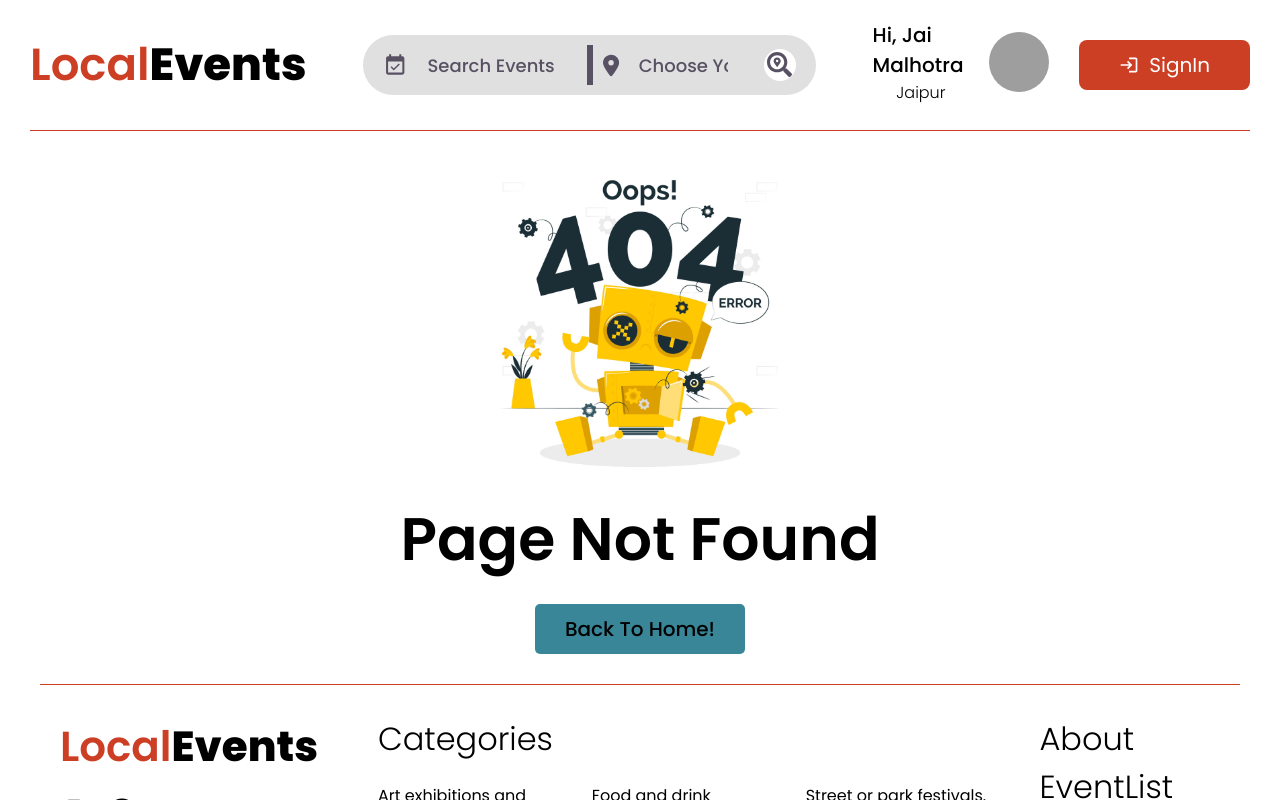
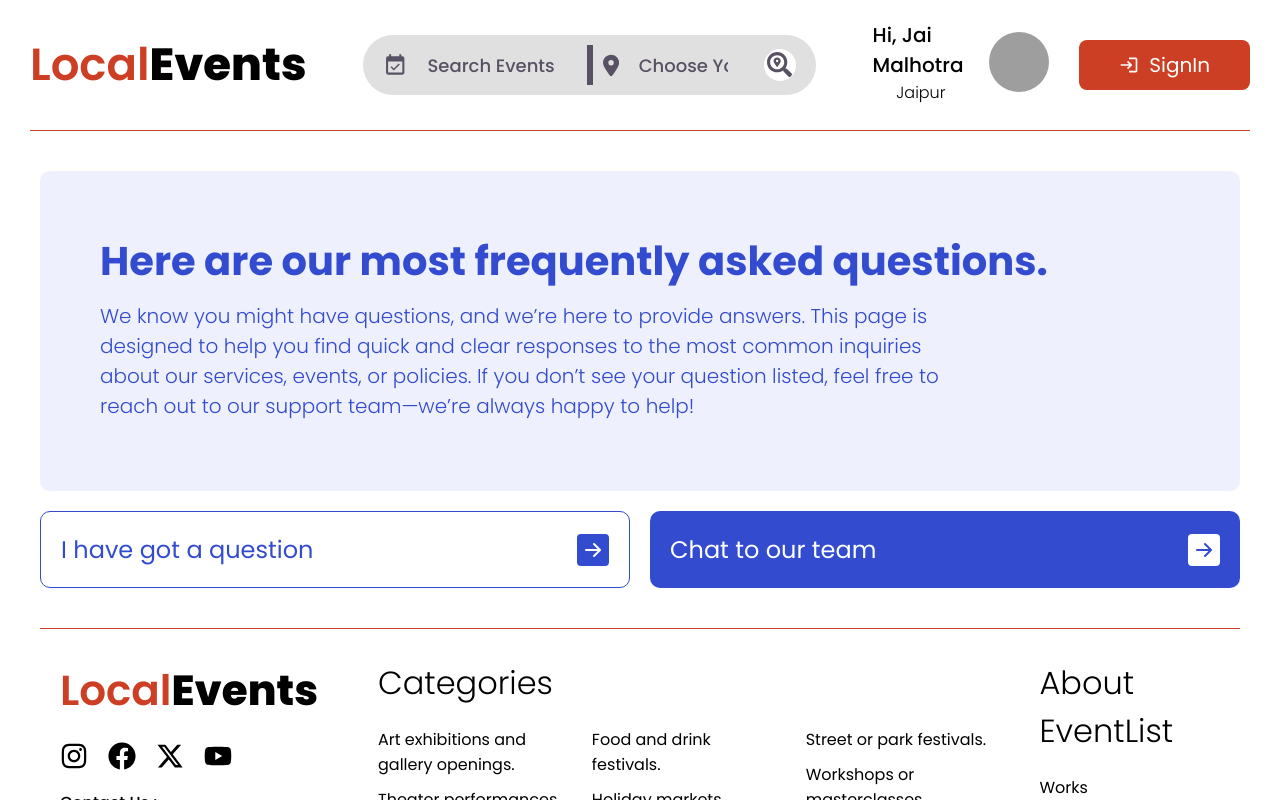
Before and after one commit to jaimalhotra11/local-Event-project, a React (Vite) app: page /faq in a window 1280 px wide. Shown: the top 800 px of the page. Built offline with nearby package versions, Linux system fonts and the light colour scheme; grey boxes are pictures that could not be loaded.

Commit message:
Commit Surendra - Faq Section

```diff
--- a/src/App.jsx
+++ b/src/App.jsx
@@ -9,6 +9,7 @@ import Signup from "./pages/Signup.jsx";
 import Login from "./pages/Login.jsx";
 import Eventslists from "./pages/Eventslists.jsx";
 import Footer from "./components/Footer.jsx";
+import Faq from "./pages/Faq-page/Faq.jsx";
 
 function App() {
   return (
@@ -24,6 +25,7 @@ function App() {
           <Route path="/login" element={<Login />} />
           <Route path="/events-list" element={<Eventslists />} />
           <Route path="*" element={<Erros404 />} />
+          <Route path="/faq" element={<Faq/>}/>
         </Routes>
         <Footer />
       </Router>
--- a/src/components/Footer.jsx
+++ b/src/components/Footer.jsx
@@ -1,8 +1,13 @@
 import "../components/Footer.css";
 import { FaInstagram, FaFacebook, FaYoutube } from "react-icons/fa";
 import { FaXTwitter } from "react-icons/fa6";
+import { useNavigate } from "react-router-dom";
 
 function Footer() {
+  const navigate = useNavigate();
+  const GotoFaq = () =>{
+    navigate("/faq");
+  };
   return (
     <>
       <div className="footer">
@@ -92,7 +97,7 @@ function Footer() {
               <li className="footer-middle-li">Pricing</li>
               <li className="footer-middle-li">About</li>
               <li className="footer-middle-li">Process</li>
-              <li className="footer-middle-li">Answers</li>
+              <li className="footer-middle-li" onClick={GotoFaq}>Answers</li>
               <li className="footer-middle-li">Blogs</li>
               <li className="footer-middle-li">Contact Us</li>
             </ul>
--- /dev/null
+++ b/src/pages/Faq-page/Faq.css
@@ -0,0 +1,72 @@
+.faq{
+    margin: 40px 40px;
+}
+
+.faq-header{
+    background: #EEF0FD;
+    border-radius: 10px;
+    padding: 60px;
+}
+
+.faq-heading{
+    font-size: 40px;
+    font-weight: 700;
+    color: #334BCE;
+    margin-bottom: 10px;
+}
+
+.faq-para{
+    width: 80%;
+    font-size: 20px;
+    font-weight: 300;
+    color: #334BCE;
+    margin-bottom: 10px;
+}
+
+.faq-buttons{
+    display: grid;
+    grid-template-columns: 1fr 1fr;
+    gap: 20px;
+    margin: 20px 0px;
+}
+
+.faq-button{
+    display: flex;
+    align-items: center;
+    justify-content: space-between;
+    font-size: 24px;
+    padding: 20px;
+    cursor: pointer;
+}
+
+.faq-button-first{
+    border: 1px solid #334BCE;
+    border-radius: 10px;
+    color: #334BCE;
+}
+
+.faq-button-first-para{
+    font-weight: 400;
+}
+
+.faq-button-first-icon{
+    font-size: 32px;
+    box-sizing: border-box;
+    cursor: pointer;
+}
+
+.faq-button-second{
+    background:  #334BCE;
+    border-radius: 10px;
+    color: #fff;
+}
+
+.faq-button-second-para{
+    font-weight: 400;
+}
+
+.faq-button-second-icon{
+    font-size: 32px;
+    box-sizing: border-box;
+    cursor: pointer;
+}
--- /dev/null
+++ b/src/pages/Faq-page/Faq.jsx
@@ -0,0 +1,27 @@
+import "./Faq.css";
+import { BsArrowRightSquareFill } from "react-icons/bs";
+
+function Faq() {
+  return (
+    <>
+    <div className="faq">
+        <div className="faq-header">
+            <h1 className="faq-heading">Here are our most frequently asked questions.</h1>
+            <p className="faq-para">We know you might have questions, and we’re here to provide answers. This page is designed to help you find quick and clear responses to the most common inquiries about our services, events, or policies. If you don’t see your question listed, feel free to reach out to our support team—we’re always happy to help!</p>
+        </div>
+        <div className="faq-buttons">
+            <div className="faq-button faq-button-first">
+                <p className="faq-button-first-para">I have got a question</p>
+                <BsArrowRightSquareFill className="faq-button-first-icon"/>
+            </div>
+            <div className="faq-button faq-button-second">
+                <p className="faq-button-second-para">Chat to our team</p>
+                <BsArrowRightSquareFill className="faq-button-second-icon"/>
+            </div>
+        </div>
+    </div>
+    </>
+  )
+}
+
+export default Faq;
```
